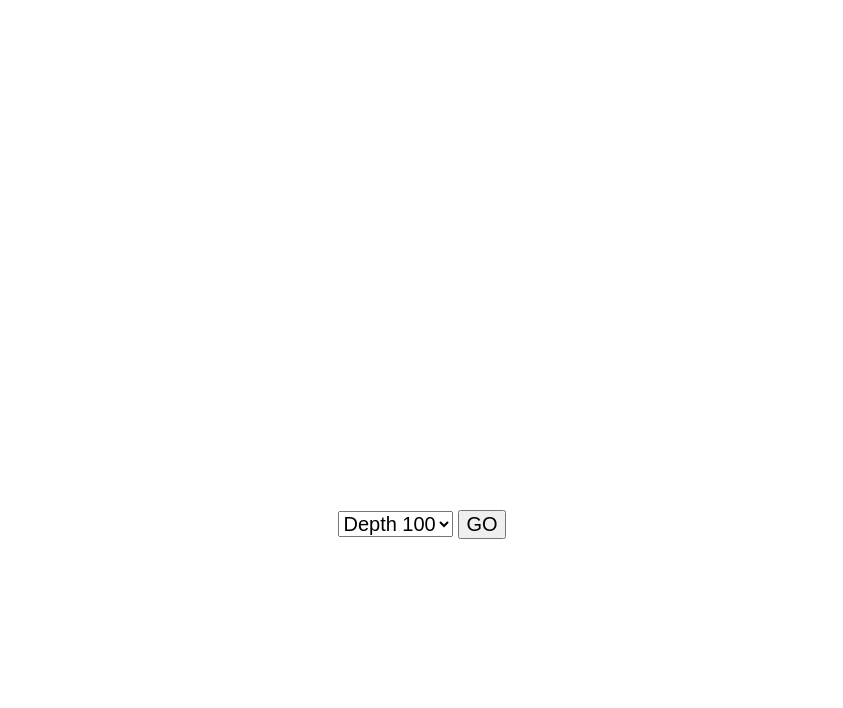
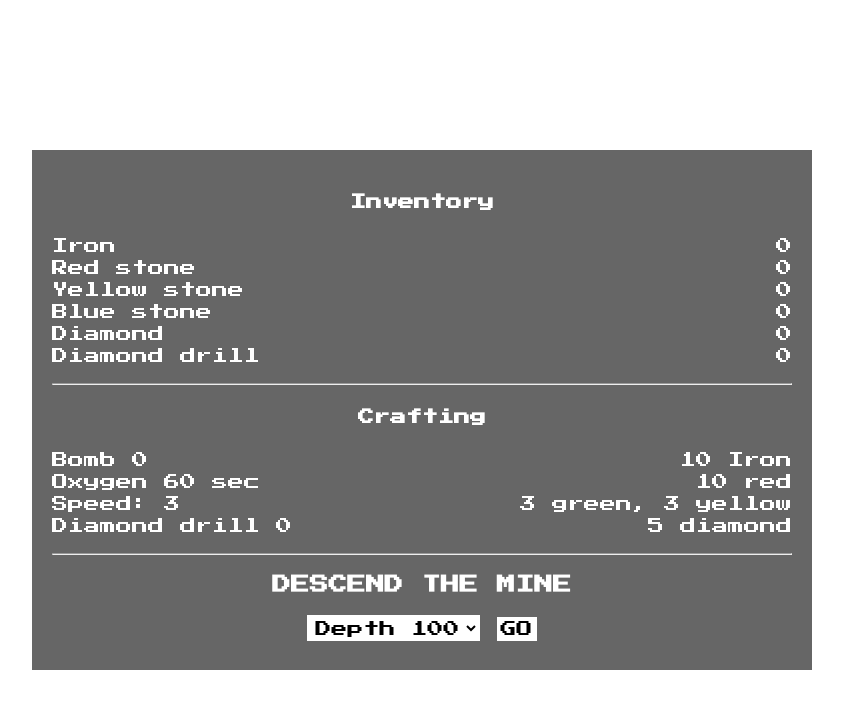
Before and after one commit to stefanforsberg/spelsylt5, a website: page index.html in a window 1280 px wide. Shown: the whole page, without its empty margins (218-1061 px from the left). Drawn offline with Linux system fonts and the light colour scheme.

Commit message:
Inventory menu

```diff
--- a/index.html
+++ b/index.html
@@ -7,12 +7,15 @@
 
   <!-- <link rel="stylesheet" href="css/styles.css?v=1.0"> -->
 
+  <link href="https://fonts.googleapis.com/css2?family=Press+Start+2P&display=swap" rel="stylesheet">
+
   <style>
 		html,
 		body,
 		#game {
 			margin: 0;
 			padding: 0;
+			font-family: 'Press Start 2P', cursive;
 		}
 
 		#game {
@@ -54,7 +57,12 @@
 		}
 
 		select, button {
-			font-size: 20px;
+			font-size: 16px;
+			background-color: white;
+			color: black;
+			border: solid 1px white;
+			font-family: 'Press Start 2P', cursive;
+			padding: 3px;
 		}
 
 		#inventory, #oxygen {
@@ -71,6 +79,15 @@
 			height: 600px;
 			display: flex;
 			justify-content: center;
+			flex-flow: wrap;
+		}
+
+		.inv {
+			float: right;
+		}
+
+		hr {
+			margin: 16px 0;
 		}
 
 	</style>
@@ -81,10 +98,42 @@
 
   	<div id="game">
 
+		<div class="overlay" id="title">
+			<div  style="margin-top: -85px; font-size: 40px; color: rgba(255,255,255,0.8)">Något sover<br />&nbsp;under Aitik</div>
+		</div>
+
 		<div id="menu" class="overlay">
+
 			<div class="container">
 
-				<div  style="margin-top: 410px">
+				<div style="background-color: rgba(0,0,0,0.6); width: 740px; height: 480px; padding: 20px; font-size: 16px; line-height: 22px; margin-top: 50px;">
+
+					<h4 style="text-align: center;">Inventory</h4>
+
+					<div>
+						<span>Iron</span> <span id="inv-iron" class="inv">0</span><br>
+						<span>Red stone</span> <span id="inv-red" class="inv">0</span><br>
+						<span>Yellow stone</span> <span id="inv-yellow" class="inv">0</span><br>
+						<span>Blue stone</span> <span id="inv-blue" class="inv">0</span><br>
+						<span>Diamond</span> <span id="inv-diamond" class="inv">0</span><br>
+						<span>Diamond drill</span> <span id="inv-diamond-drill" class="inv">0</span>
+					</div>
+
+					<hr>
+
+					<h4 style="text-align: center;">Crafting</h4>
+
+					<div>
+						<span>Bomb 0</span> <span class="inv">10 Iron</span><br>
+						<span>Oxygen 60 sec</span> <span class="inv">10 red</span><br>
+						<span>Speed: 3</span> <span class="inv">3 green, 3 yellow</span><br>
+						<span>Diamond drill 0</span> <span class="inv">5 diamond</span><br>
+					</div>
+
+					<hr>
+
+					<div style="text-align: center;">
+						<h3>DESCEND THE MINE</h3>
 						<select id="levelSelect">
 							<option value="1">Depth 100</option>
 							<option value="2">Depth 200</option>
@@ -94,6 +143,9 @@
 
 						<button id="go">GO</button>
 					</div>
+
+				</div>
+
 			</div>
 		</div>
 
--- a/js/mineScene.js
+++ b/js/mineScene.js
@@ -38,6 +38,8 @@ export default class MineScene extends Phaser.Scene {
       margin: 0,
       spacing: 0,
     });
+
+
 
   }
 
@@ -81,6 +83,8 @@ export default class MineScene extends Phaser.Scene {
 
   }
 
+
+
   update(time, delta) {
     this.level.update();
 
```
Also changed, not shown: js/level.js (+13 -6 lines), js/mainScene.js (+20 -1 lines), js/player.js (+7 -2 lines). Lines whose indentation alone changed are shown as unchanged.
